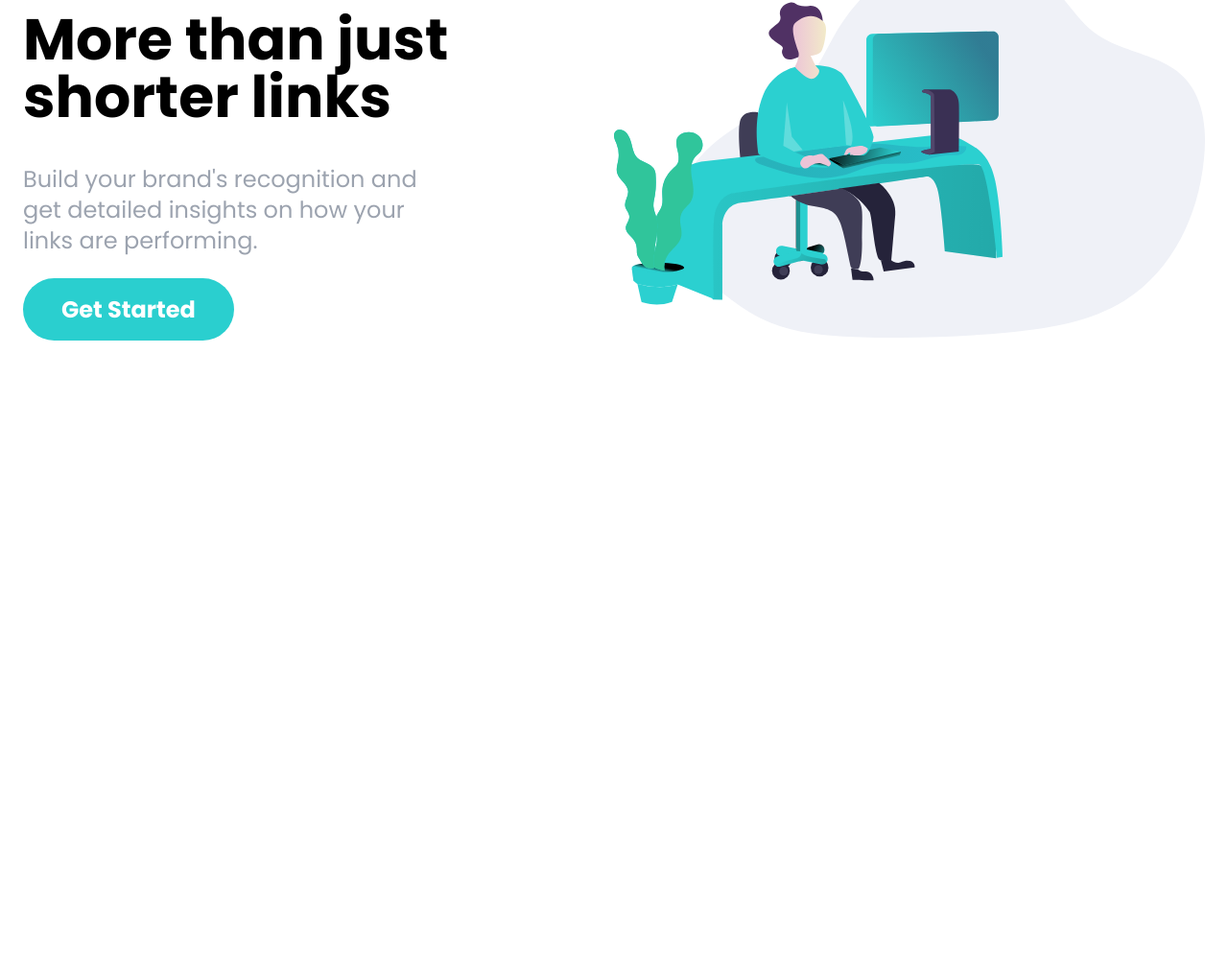
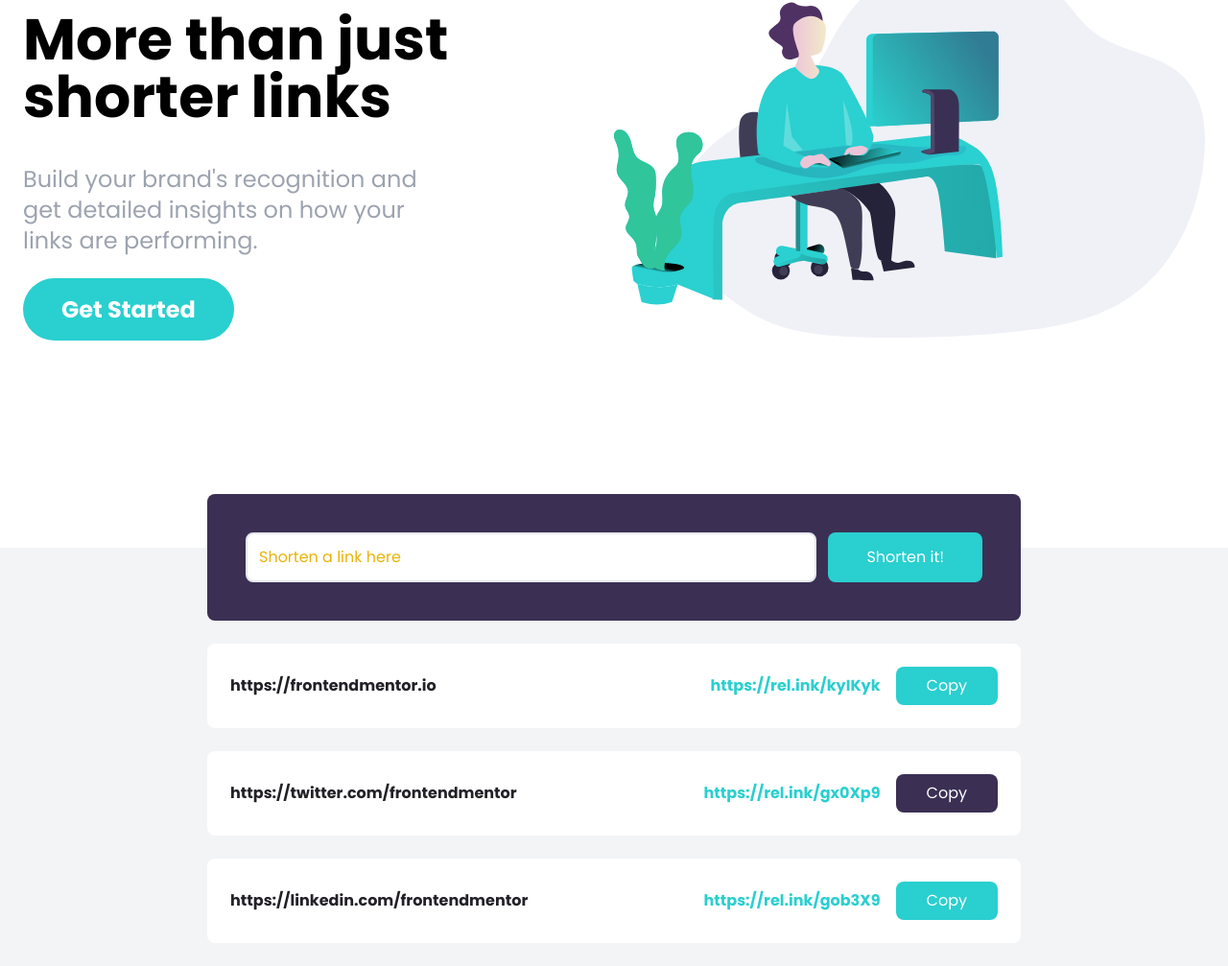
Before and after one commit to btsmith1212/shortly-website, a website: page index.html in a window 1280 px wide. Shown: the part 197-1204 px from the top of the page at 96% size. Before the commit the page ends 800 px from the top, so only its background shows below. Drawn offline with Linux system fonts and the light colour scheme.

Commit message:
added shoten container and mock up links

```diff
--- a/index.html
+++ b/index.html
@@ -66,5 +66,60 @@
             </div>
         </div>
     </section>
+    <section id="shorten" class="relative bg-gray-100">
+        <!--shorten container-->
+        <div class="max-w-4xl mx-auto p-6 space-y-6">
+            <!--form-->
+            <form id="link-form" class="relative flex flex-col w-full p-10 -mt-20 space-y-4 bg-darkViolet rounded-lg md:flex-row md:space-y-0 md:space-x-3">
+                <input type="text" class="flex-1 p-3 border-2 rounded-lg placeholder-yellow-500 focus:outline-none" placeholder="Shorten a link here" id="link-input"/>
+                <button class="px-10 py-3 text-white bg-cyan rounded-lg hover:bg-cyanLight focus:outline-none md:py-2"> Shorten it!</button>
+            </form>
+            <!--link 1-->
+            <div class="flex flex-col items-center justify-between w-full p-6 bg-white rounded-lg md:flex-row">
+                <p class="font-bold text-center text-veryDarkViolet md:text-left">
+                    https://frontendmentor.io
+                </p>
+
+                <div class="flex flex-col items-center justify-end flex-1 space-x-4 space-y-2 md:flex-row md:space-y-0">
+                    <div class="font-bold text-cyan">
+                        https://rel.ink/kyIKyk
+                    </div>
+                    <button class="p-2 px-8 text-white bg-cyan rounded-lg hover:opacity-70 focus-outline-none">
+                        Copy
+                    </button>
+                </div>
+            </div>
+            <!--link 2-->
+            <div class="flex flex-col items-center justify-between w-full p-6 bg-white rounded-lg md:flex-row">
+                <p class="font-bold text-center text-veryDarkViolet md:text-left">
+                    https://twitter.com/frontendmentor
+                </p>
+
+                <div class="flex flex-col items-center justify-end flex-1 space-x-4 space-y-2 md:flex-row md:space-y-0">
+                    <div class="font-bold text-cyan">
+                        https://rel.ink/gx0Xp9
+                    </div>
+                    <button class="p-2 px-8 text-white bg-darkViolet rounded-lg hover:opacity-70 focus-outline-none">
+                        Copy
+                    </button>
+                </div>
+            </div>
+            <!--link 3-->
+            <div class="flex flex-col items-center justify-between w-full p-6 bg-white rounded-lg md:flex-row">
+                <p class="font-bold text-center text-veryDarkViolet md:text-left">
+                    https://linkedin.com/frontendmentor
+                </p>
+
+                <div class="flex flex-col items-center justify-end flex-1 space-x-4 space-y-2 md:flex-row md:space-y-0">
+                    <div class="font-bold text-cyan">
+                        https://rel.ink/gob3X9
+                    </div>
+                    <button class="p-2 px-8 text-white bg-cyan rounded-lg hover:opacity-70 focus-outline-none">
+                        Copy
+                    </button>
+                </div>
+            </div>
+        </div>
+    </section>
 </body>
 </html>
```
Also changed, not shown: css/style.css.
